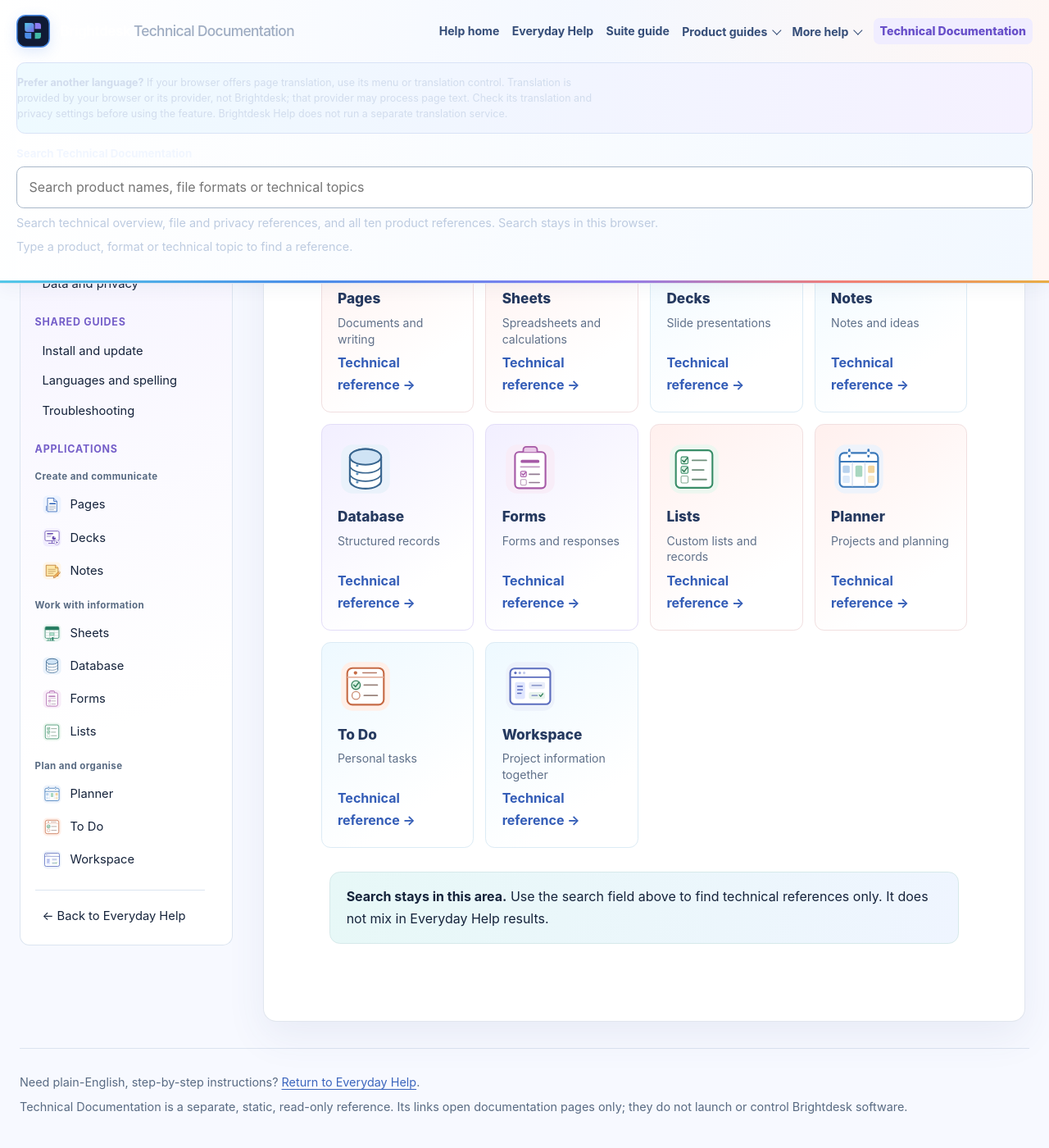
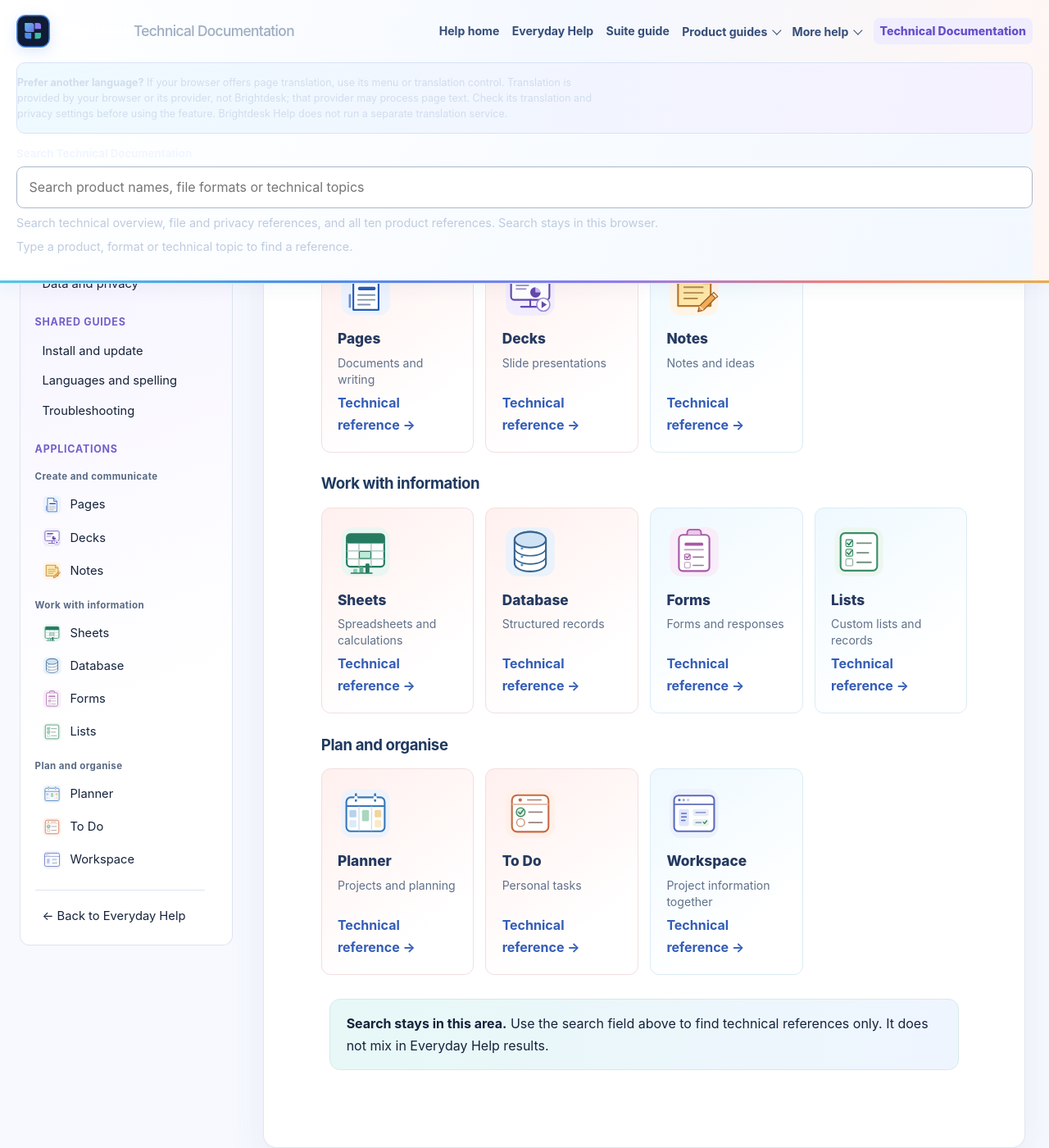
Before and after one commit to conz20/Brightdesk-Wiki, a Jekyll site: the page built from docs/technical/index.md, in a window 1280 px wide and 1400 px high, scrolled down 1677 px. Shown: the whole window at 82% size. Built offline with Jekyll 4.4.1, drawn with Linux system fonts in a browser that asks for light colours.

Commit message:
docs: group technical product directory by application family

```diff
--- a/docs/technical/index.md
+++ b/docs/technical/index.md
@@ -39,14 +39,21 @@ permalink: /technical/index.html
   <div class="section-heading">
     <div><p class="portal-kicker">TEN APPROVED PRODUCTS</p><h2 id="product-reference-title">Browse product references</h2><p>Choose the product you want to understand. Each page covers its documented capabilities and current boundaries.</p></div>
   </div>
+  <h3 class="product-category-heading">Create and communicate</h3>
   <div class="product-card-grid technical-product-grid">
     <a class="product-card" href="products/pages.html"><img src="../assets/images/product-icons/pages.svg" alt="Brightdesk Pages product icon" loading="lazy"><span class="product-card-name">Pages</span><span class="product-card-description">Documents and writing</span><span class="reference-arrow">Technical reference →</span></a>
-    <a class="product-card" href="products/sheets.html"><img src="../assets/images/product-icons/sheets.svg" alt="Brightdesk Sheets product icon" loading="lazy"><span class="product-card-name">Sheets</span><span class="product-card-description">Spreadsheets and calculations</span><span class="reference-arrow">Technical reference →</span></a>
     <a class="product-card" href="products/decks.html"><img src="../assets/images/product-icons/decks.svg" alt="Brightdesk Decks product icon" loading="lazy"><span class="product-card-name">Decks</span><span class="product-card-description">Slide presentations</span><span class="reference-arrow">Technical reference →</span></a>
     <a class="product-card" href="products/notes.html"><img src="../assets/images/product-icons/notes.svg" alt="Brightdesk Notes product icon" loading="lazy"><span class="product-card-name">Notes</span><span class="product-card-description">Notes and ideas</span><span class="reference-arrow">Technical reference →</span></a>
+  </div>
+  <h3 class="product-category-heading">Work with information</h3>
+  <div class="product-card-grid technical-product-grid">
+    <a class="product-card" href="products/sheets.html"><img src="../assets/images/product-icons/sheets.svg" alt="Brightdesk Sheets product icon" loading="lazy"><span class="product-card-name">Sheets</span><span class="product-card-description">Spreadsheets and calculations</span><span class="reference-arrow">Technical reference →</span></a>
     <a class="product-card" href="products/database.html"><img src="../assets/images/product-icons/database.svg" alt="Brightdesk Database product icon" loading="lazy"><span class="product-card-name">Database</span><span class="product-card-description">Structured records</span><span class="reference-arrow">Technical reference →</span></a>
     <a class="product-card" href="products/forms.html"><img src="../assets/images/product-icons/forms.svg" alt="Brightdesk Forms product icon" loading="lazy"><span class="product-card-name">Forms</span><span class="product-card-description">Forms and responses</span><span class="reference-arrow">Technical reference →</span></a>
     <a class="product-card" href="products/lists.html"><img src="../assets/images/product-icons/lists.svg" alt="Brightdesk Lists product icon" loading="lazy"><span class="product-card-name">Lists</span><span class="product-card-description">Custom lists and records</span><span class="reference-arrow">Technical reference →</span></a>
+  </div>
+  <h3 class="product-category-heading">Plan and organise</h3>
+  <div class="product-card-grid technical-product-grid">
     <a class="product-card" href="products/planner.html"><img src="../assets/images/product-icons/planner.svg" alt="Brightdesk Planner product icon" loading="lazy"><span class="product-card-name">Planner</span><span class="product-card-description">Projects and planning</span><span class="reference-arrow">Technical reference →</span></a>
     <a class="product-card" href="products/to-do.html"><img src="../assets/images/product-icons/to-do.svg" alt="Brightdesk To Do product icon" loading="lazy"><span class="product-card-name">To Do</span><span class="product-card-description">Personal tasks</span><span class="reference-arrow">Technical reference →</span></a>
     <a class="product-card" href="products/workspace.html"><img src="../assets/images/product-icons/workspace.svg" alt="Brightdesk Workspace product icon" loading="lazy"><span class="product-card-name">Workspace</span><span class="product-card-description">Project information together</span><span class="reference-arrow">Technical reference →</span></a>
```
